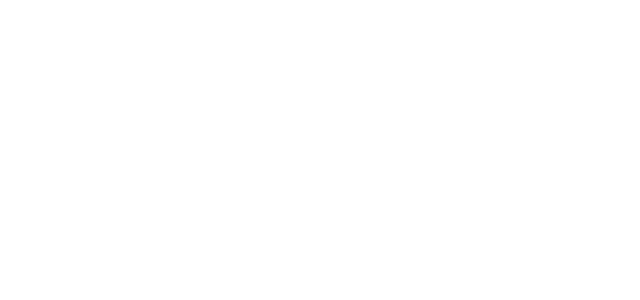
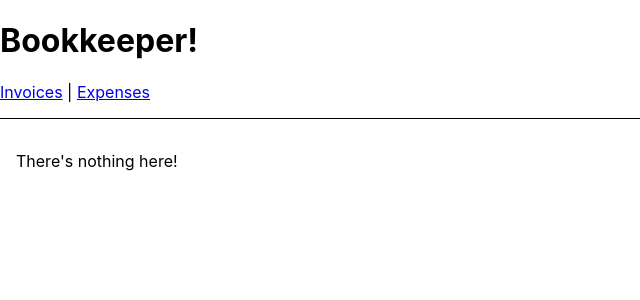
Before and after one commit to hikmanisyariful/Router-Tutorial, a React (Create React App) app: page /invoices/1 in a window 1280 px wide. Before the commit this address had no page. Shown: the top 300 px of the page, without its empty margins (0-640 px from the left). Built offline with nearby package versions, Linux system fonts and the light colour scheme.

Commit message:
Adding a "No Match" Route
The "*" has special meaning here. It will match only
when no other routes do.

```diff
--- a/src/index.js
+++ b/src/index.js
@@ -12,6 +12,14 @@
       <Route path="/" element={<App />}>
         <Route path="expenses" element={<Expenses />} />
         <Route path="invoices" element={<Invoices />} />
+        <Route
+          path="*"
+          element={
+            <main style={{ padding: "1rem" }}>
+              <p>There's nothing here!</p>
+            </main>
+          }
+        />
       </Route>
     </Routes>
   </BrowserRouter>,
```
